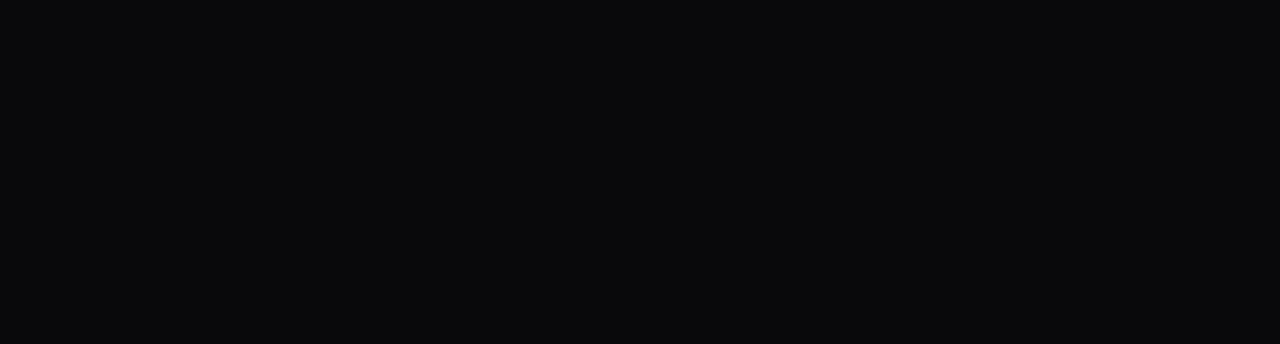
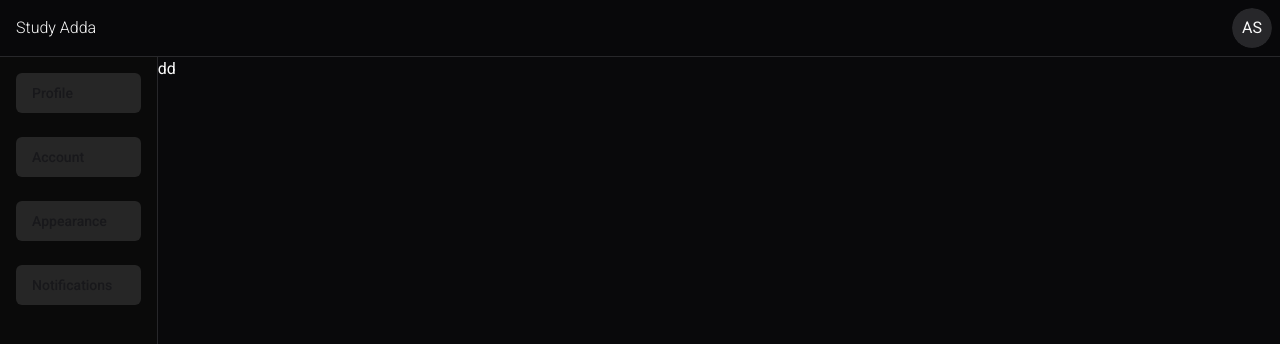
Before and after one commit to yellowHatpro/study-adda, a React (Vite) app: page /settings/profile in a window 1280 px wide. Before the commit this address had no page. Shown: the top 344 px of the page. Built offline with nearby package versions, Linux system fonts and the light colour scheme.

Commit message:
added setting routes'

```diff
--- a/src/App.tsx
+++ b/src/App.tsx
@@ -1,18 +1,23 @@
-import {ThemeProvider} from "@/components";
-import {Home, Profile, Room, Settings} from "@/pages";
-import {Route, Routes} from "react-router-dom";
+import { ThemeProvider } from "@/components";
+import { Home, Profile, UserProfile, Room, Settings, Account, Appearance, Notifications } from "@/pages";
+import { Route, Routes } from "react-router-dom";
 
 function App() {
-  return (
-    <ThemeProvider defaultTheme="dark" storageKey={"study-adda-ui-theme"}>
-        <Routes>
-            <Route path={"/"} element={<Home/>}/>
-            <Route path={"/room/:roomId"} element={<Room/>}/>
-            <Route path={"/profile"} element={<Profile/>}/>
-            <Route path={"/settings"} element={<Settings/>}/>
-        </Routes>
-    </ThemeProvider>
-  )
+    return (
+        <ThemeProvider defaultTheme="dark" storageKey={"study-adda-ui-theme"}>
+            <Routes>
+                <Route path={"/"} element={<Home />} />
+                <Route path={"/room/:roomId"} element={<Room />} />
+                <Route path={"/profile"} element={<Profile />} />
+                <Route path={"/settings"} element={<Settings />}>
+                    <Route path={"profile"} element={<UserProfile />} />
+                    <Route path={"account"} element={<Account />} />
+                    <Route path={"appearance"} element={<Appearance />} />
+                    <Route path={"notifications"} element={<Notifications />} />
+                </Route>
+            </Routes>
+        </ThemeProvider>
+    );
 }
 
-export default App
+export default App;
--- a/src/pages/index.ts
+++ b/src/pages/index.ts
@@ -2,3 +2,7 @@
 export {Room} from "./room.tsx"
 export {Settings} from "./settings.tsx"
 export {Profile} from "./profile.tsx"
+export {UserProfile} from "./settings/profile.tsx"
+export {Account} from "./settings/account"
+export {Appearance} from "./settings/appearance"
+export {Notifications} from "./settings/notifications"
--- a/src/pages/profile.tsx
+++ b/src/pages/profile.tsx
@@ -1,31 +1,5 @@
 import { Layout } from "@/components/layout";
-import {
-  ResizableHandle,
-  ResizablePanel,
-  ResizablePanelGroup,
-} from "@/components/ui/resizable.tsx";
 
 export const Profile = () => {
-  return (
-    <Layout>
-      <ResizablePanelGroup direction={"horizontal"}>
-        <ResizablePanel defaultSize={15}>
-          <div
-            className={
-              "flex flex-col text-gray-500 child-hover:underline child:font-light"
-            }
-          >
-            <text>Option 1</text>
-            <text>Option 2</text>
-            <text>Option 3</text>
-            <text>Option 4</text>
-            <text>Option 5</text>
-            <text>Option 6</text>
-          </div>
-        </ResizablePanel>
-        <ResizableHandle />
-        <ResizablePanel>Two</ResizablePanel>
-      </ResizablePanelGroup>
-    </Layout>
-  );
+  return <Layout></Layout>;
 };
--- a/src/pages/settings.tsx
+++ b/src/pages/settings.tsx
@@ -1,9 +1,45 @@
-import {Layout} from "@/components/layout";
+import { Layout } from "@/components/layout";
+import { Button } from "@/components/ui/button";
+import {
+    ResizableHandle,
+    ResizablePanel,
+    ResizablePanelGroup,
+} from "@/components/ui/resizable.tsx";
+import { Link, Outlet } from "react-router-dom";
 
 export const Settings = () => {
     return (
         <Layout>
-            Hi
+            <ResizablePanelGroup direction={"horizontal"}>
+                <ResizablePanel
+                    className={
+                        "bg-neutral-950 flex flex-col p-4"
+                    }
+                    maxSize={20}
+                    defaultSize={10}
+                >
+                    <Link to={"/settings/profile"}>
+                        <Button className={"dark:bg-neutral-800 dark:hover:bg-neutral-600 w-full justify-start"}> Profile </Button>
+                    </Link>
+                    <br />
+                    <Link to={"/settings/account"}>
+                        <Button className={"dark:bg-neutral-800 dark:hover:bg-neutral-600 w-full justify-start"}> Account </Button>
+                    </Link>
+                    <br />
+                    <Link to={"/settings/appearance"}>
+                        <Button className={"dark:bg-neutral-800 dark:hover:bg-neutral-600 w-full justify-start"}> Appearance </Button>
+                    </Link>
+                    <br />
+                    <Link to={"/settings/notifications"}>
+                        <Button className={"dark:bg-neutral-800 dark:hover:bg-neutral-600 w-full justify-start"}> Notifications </Button>
+                    </Link>
+                    <br />
+                </ResizablePanel>
+                <ResizableHandle />
+                <ResizablePanel>
+                    <Outlet/>
+                </ResizablePanel>
+            </ResizablePanelGroup>
         </Layout>
     );
 };
--- /dev/null
+++ b/src/pages/settings/account.tsx
@@ -0,0 +1,7 @@
+export const Account = () => {
+    return (
+        <div>
+            account
+        </div>
+    );
+};
--- /dev/null
+++ b/src/pages/settings/appearance.tsx
@@ -0,0 +1,8 @@
+
+export const Appearance = () => {
+    return (
+        <div>
+            appearance
+        </div>
+    );
+};
--- /dev/null
+++ b/src/pages/settings/notifications.tsx
@@ -0,0 +1,7 @@
+export const Notifications = () => {
+    return (
+        <div>
+            notif
+        </div>
+    );
+};
--- /dev/null
+++ b/src/pages/settings/profile.tsx
@@ -0,0 +1,3 @@
+export const UserProfile = () => {
+  return <div>dd</div>;
+};
```
